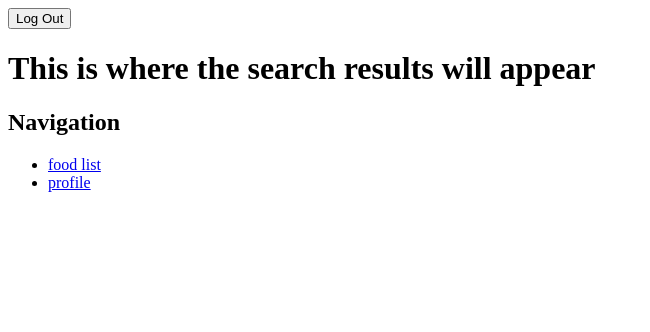
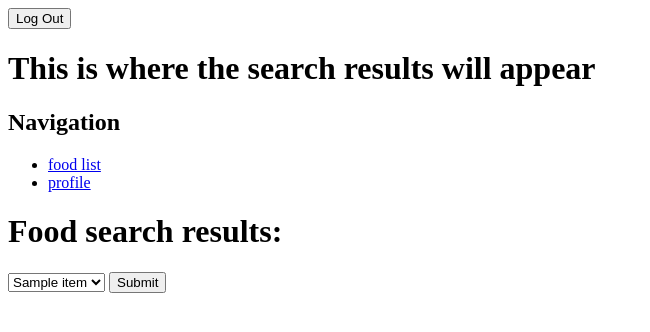
Before and after one commit to aausen/food-exp, a Flask app: template templates/search.html in a window 1280 px wide. Shown: the top 332 px of the page, without its empty margins (0-650 px from the left). Run offline with Flask 2, Linux system fonts and the light colour scheme; the template is opened without the code that fills it: most values are stand-ins (such as "Sample title", 1, 10 or a date in 2020).

Commit message:
working on jinja template for search

```diff
--- a/server.py
+++ b/server.py
@@ -94,8 +94,8 @@ def logout():
 def food_search():
     """Search the api for possible foods"""
     input_food = request.args.get("searchBar")
-    print("*"*20)
-    print(input_food)
+
+
 
     # Get the input from the user
     payload = input_food
@@ -105,11 +105,9 @@ def food_search():
 
     # Get request to API
     res = requests.get(url, payload)
-    print(res)
 
     # Defining a variable so we can take out the &
     lst = res.url.split('&')
-    print(lst)
 
     # Putting our pieces back together
     new_url = lst[0] + lst[1]
@@ -121,11 +119,20 @@ def food_search():
     res = res.json()
 
     #parse through the information that comes back
+    for item in res:
+        print("*"*20)
+        print(item)
+        print("*"*20)
+        food_name = item["name"]
+        print("*"*20)
+        print(food_name)
+        print("*"*20)
     #create dict with the name of the foods listed
     # return food on search page for user to choose from
 
-    print(res)
-    return jsonify(res)
+    # create a new dic in server because res is not interable
+    return render_template('search.html',
+                            food_choice = jsonify(res))
 
     # res = requests.get('https://shelf-life-api.herokuapp.com/guides/18794')
     # print(res.json())
--- a/templates/search.html
+++ b/templates/search.html
@@ -10,4 +10,14 @@
     <li><a href = "/">food list</a></li>
     <li><a href = "/profile">profile</a></li>
 </ul>
+
+<h1>Food search results:</h1>
+<form action="/search">
+    <select id="food-select" name="search-results">
+        {% for item in food_choice %}
+        <option value={{item['id']}} >{{ item['name'] }}</option>
+        {% endfor %}
+    </select>
+    <input type="submit">
+</form>
 {% endblock %}
```
